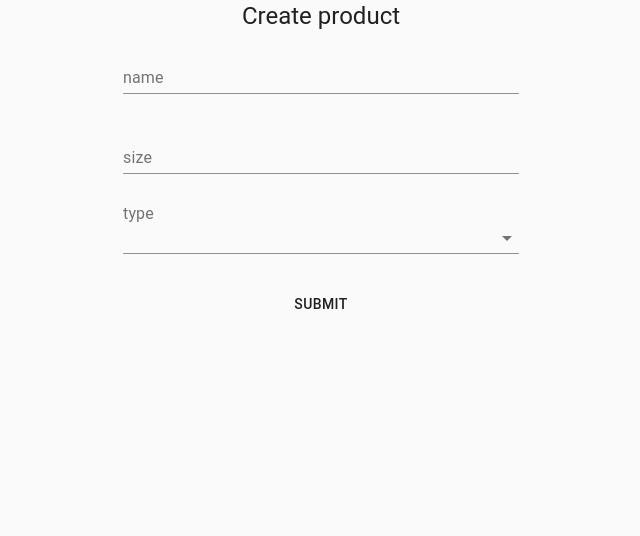
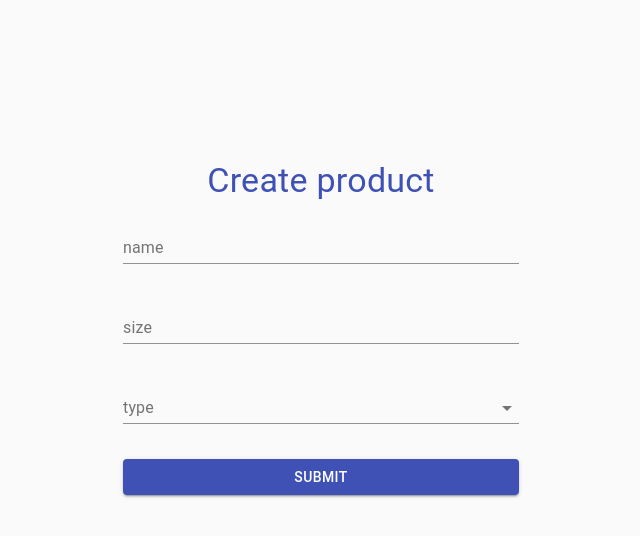
Before and after one commit to anaguerraabaroa/react-tdd-form, a React (Create React App) app: page / in a window 1280 px wide. Shown: the top 536 px of the page, without its empty margins (319-959 px from the left). Built offline with nearby package versions, Linux system fonts and the light colour scheme.

Commit message:
Add styles to the form

```diff
--- a/src/form/form.js
+++ b/src/form/form.js
@@ -7,6 +7,9 @@ import Container from '@material-ui/core/Container'
 import CssBaseline from '@material-ui/core/CssBaseline'
 import Grid from '@material-ui/core/Grid'
 import Typography from '@material-ui/core/Typography'
+import FormHelperText from '@material-ui/core/FormHelperText'
+import FormControl from '@material-ui/core/FormControl'
+import Box from '@material-ui/core/Box'
 
 import {saveProduct} from '../services/productServices'
 import {
@@ -121,7 +124,8 @@ export const Form = () => {
     <Container maxWidth="xs">
       <CssBaseline />
 
-      <Typography component="h1" variant="h5" align="center">
+      <Box my={20}>
+        <Typography component="h1" variant="h4" align="center" color="primary">
           Create product
         </Typography>
 
@@ -158,9 +162,8 @@ export const Form = () => {
             </Grid>
 
             <Grid item xs={12}>
-            <InputLabel htmlFor="type" error={!!formErrors.type.length}>
-              type
-            </InputLabel>
+              <FormControl fullWidth error={!!formErrors.type.length}>
+                <InputLabel htmlFor="type">type</InputLabel>
                 <Select
                   fullWidth
                   native
@@ -175,16 +178,26 @@ export const Form = () => {
                   <option value={'furniture'}>Furniture</option>
                   <option value={'clothing'}>Clothing</option>
                 </Select>
+                <FormHelperText>
                   {!!formErrors.type && <p>{formErrors.type}</p>}
+                </FormHelperText>
+              </FormControl>
             </Grid>
 
             <Grid item xs={12}>
-            <Button fullWidth type="submit" disabled={isSaving}>
+              <Button
+                fullWidth
+                color="primary"
+                variant="contained"
+                type="submit"
+                disabled={isSaving}
+              >
                 Submit
               </Button>
             </Grid>
           </Grid>
         </form>
+      </Box>
     </Container>
   )
 }
```
Lines whose indentation alone changed are shown as unchanged.
